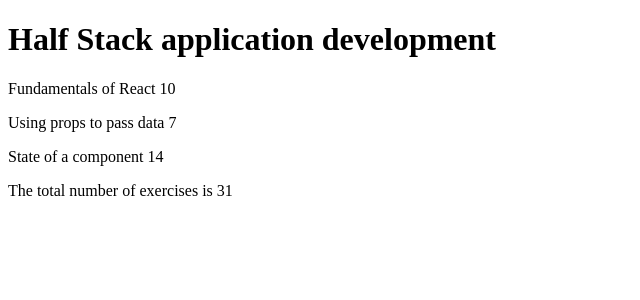
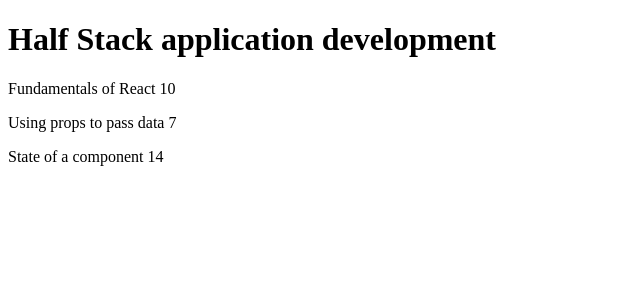
Before and after one commit to Margulis162/fullstack_University_of_Helsinki-, a React (Vite) app in the folder part2/course_information/: page / in a window 1280 px wide. Shown: the top 300 px of the page, without its empty margins (0-640 px from the left). Built offline with nearby package versions, Linux system fonts and the light colour scheme.

Commit message:
exercise 2.1 done

```diff
--- a/part2/course_information/src/App.jsx
+++ b/part2/course_information/src/App.jsx
@@ -1,18 +1,31 @@
-const Header = (p)=>{
+const Course = ({course})=>{
+  return(
+    <>
+    <Header course ={course} />
+
+     <Content course ={course} />
+
+    {/* <Total course ={p} />  */}
+  </>
+  )
+}
+
+
+const Header = ({course})=>{
   return(
     <div>
       <h1>
-      {p.course.name}
+      {course.name}
       </h1>
     </div>
   )
 }
 
-const Part = (p) =>{
+const Part = ({part,exercises}) =>{
   return(
     <div>
     <p>
-        {p.part} {p.exercises}
+        {part} {exercises}
     </p>
   </div>
   )
@@ -30,45 +43,38 @@ const Content = (p)=>{
   )
 }
 
-const Total = (p) =>{
-  return(
-    <div>
-    <p>The total number of exercises is {p.course.parts[0].exercises + p.course.parts[1].exercises + p.course.parts[2].exercises}</p>
-  </div>
-  )
-}
+// const Total = (p) =>{
+//   return(
+//     <div>
+//     <p>The total number of exercises is {p.course.parts[0].exercises + p.course.parts[1].exercises + p.course.parts[2].exercises}</p>
+//   </div>
+//   )
+// }
 
-const App = ()=> {
+const App = () => {
   const course = {
+    id: 1,
     name: 'Half Stack application development',
     parts: [
       {
         name: 'Fundamentals of React',
-        exercises: 10
+        exercises: 10,
+        id: 1
       },
       {
         name: 'Using props to pass data',
-        exercises: 7
+        exercises: 7,
+        id: 2
       },
       {
         name: 'State of a component',
-        exercises: 14
+        exercises: 14,
+        id: 3
       }
     ]
   }
 
-  return(
-    <div>
-      <Header course ={course} />
-
-      <Content course ={course} />
-
-      <Total course ={course} />
-
-
-
-    </div>
-  )
+  return <Course course={course} />
 }
 
 export default App
```
